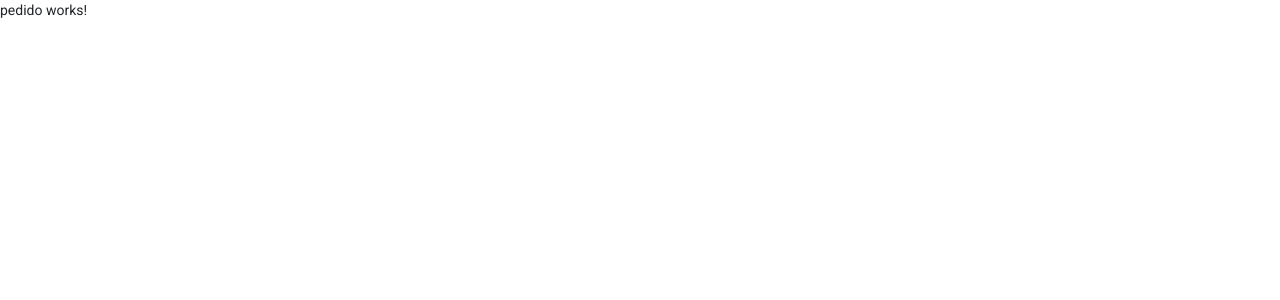
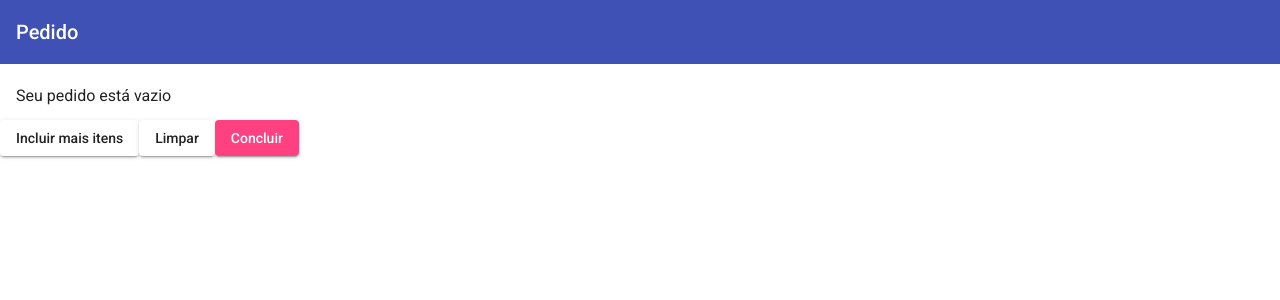
Before and after one commit to filipef9/igti-ngfood, an Angular app: page /pedido in a window 1280 px wide. Shown: the top 300 px of the page. Built offline with nearby package versions, Linux system fonts and the light colour scheme.

Commit message:
Implementação da tela da listagem dos itens de pedido.

```diff
--- a/src/app/cardapio/cardapio.component.html
+++ b/src/app/cardapio/cardapio.component.html
@@ -5,7 +5,7 @@
 
   <mat-toolbar-row>
     <mat-icon [matBadge]="pedidoService.getTotalItemsPedido()" matBadgeColor="warn">shopping_cart</mat-icon>
-    <button mat-button>VER PEDIDO</button>
+    <button mat-button (click)="verPedido()">VER PEDIDO</button>
     <span>{{ pedidoService.getValorTotalPedido() }}</span>
   </mat-toolbar-row>
 </mat-toolbar>
--- a/src/app/cardapio/cardapio.component.ts
+++ b/src/app/cardapio/cardapio.component.ts
@@ -1,4 +1,5 @@
 import { Component, OnInit } from '@angular/core';
+import { Router } from '@angular/router';
 import { OpcaoDTO, OpcoesAgrupadosPorCategoriaDTO } from '../cardapio.model';
 import { OpcoesService } from '../opcoes.service';
 import { PedidoService } from '../pedido.service';
@@ -14,7 +15,8 @@ export class CardapioComponent implements OnInit {
 
   constructor(
     public pedidoService: PedidoService,
-    private opcoesService: OpcoesService
+    private opcoesService: OpcoesService,
+    private router: Router
   ) {
     this.cardapio = [];
   }
@@ -30,4 +32,8 @@ export class CardapioComponent implements OnInit {
     this.pedidoService.adicionar(opcao);
   }
 
+  verPedido(): void {
+    this.router.navigateByUrl('/pedido');
+  }
+
 }
--- a/src/app/pedido.service.ts
+++ b/src/app/pedido.service.ts
@@ -29,6 +29,10 @@ export class PedidoService {
     );
   }
 
+  limpar(): void {
+    this._pedido = [];
+  }
+
   adicionar(opcao: OpcaoDTO): void {
     const foundItemIndex = this.procuraItemNoPedido(opcao);
     const itemJaFoiAdicionadoAoPedido = foundItemIndex !== -1;
--- a/src/app/pedido/pedido.component.html
+++ b/src/app/pedido/pedido.component.html
@@ -1 +1,24 @@
-<p>pedido works!</p>
+<mat-toolbar color="primary">
+  <mat-toolbar-row>
+    <span>Pedido</span>
+  </mat-toolbar-row>
+</mat-toolbar>
+
+<mat-list>
+  <mat-list-item *ngIf="pedidoService.getTotalItemsPedido() === 0">
+    <span>Seu pedido está vazio</span>
+  </mat-list-item>
+
+  <mat-list-item *ngFor="let item of pedidoService.pedido">
+    <div matLine class="d-flex">
+      <div class="col-7">{{ item.opcao.descricao }}</div>
+      <div class="col-5">{{ item.quantidade }} x {{ item.opcao.preco }}</div>
+    </div>
+  </mat-list-item>
+</mat-list>
+
+<div>
+  <button mat-raised-button (click)="incluirMaisItens()">Incluir mais itens</button>
+  <button mat-raised-button (click)="limpar()">Limpar</button>
+  <button mat-raised-button color="accent">Concluir</button>
+</div>
--- a/src/app/pedido/pedido.component.ts
+++ b/src/app/pedido/pedido.component.ts
@@ -1,15 +1,25 @@
-import { Component, OnInit } from '@angular/core';
+import { Component } from '@angular/core';
+import { Router } from '@angular/router';
+import { PedidoService } from '../pedido.service';
 
 @Component({
   selector: 'app-pedido',
   templateUrl: './pedido.component.html',
   styleUrls: ['./pedido.component.scss']
 })
-export class PedidoComponent implements OnInit {
+export class PedidoComponent {
 
-  constructor() { }
+  constructor(
+    public pedidoService: PedidoService,
+    private router: Router
+  ) { }
 
-  ngOnInit(): void {
+  incluirMaisItens(): void {
+    this.router.navigateByUrl('/cardapio');
+  }
+
+  limpar(): void {
+    this.pedidoService.limpar();
   }
 
 }
```
